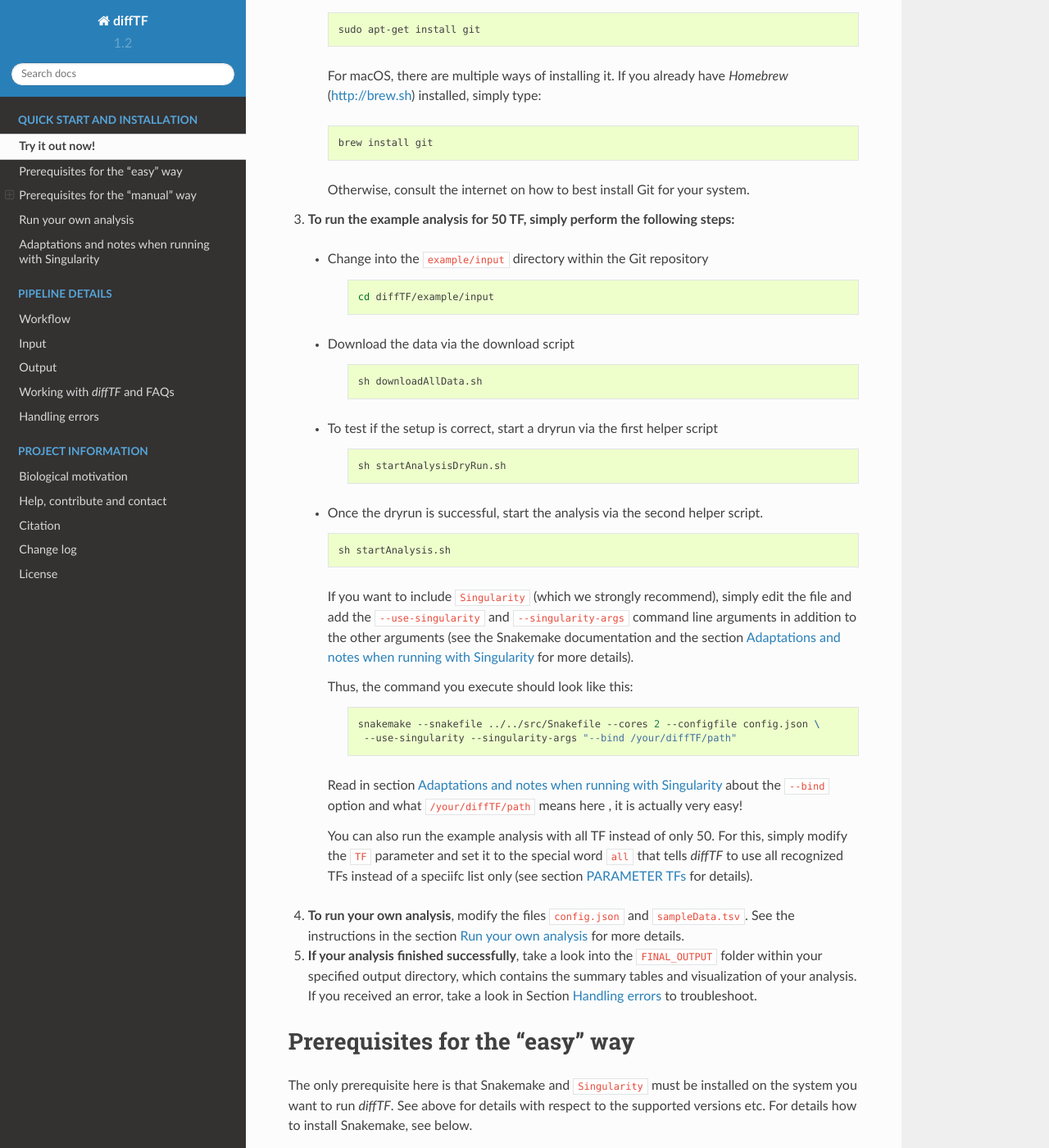
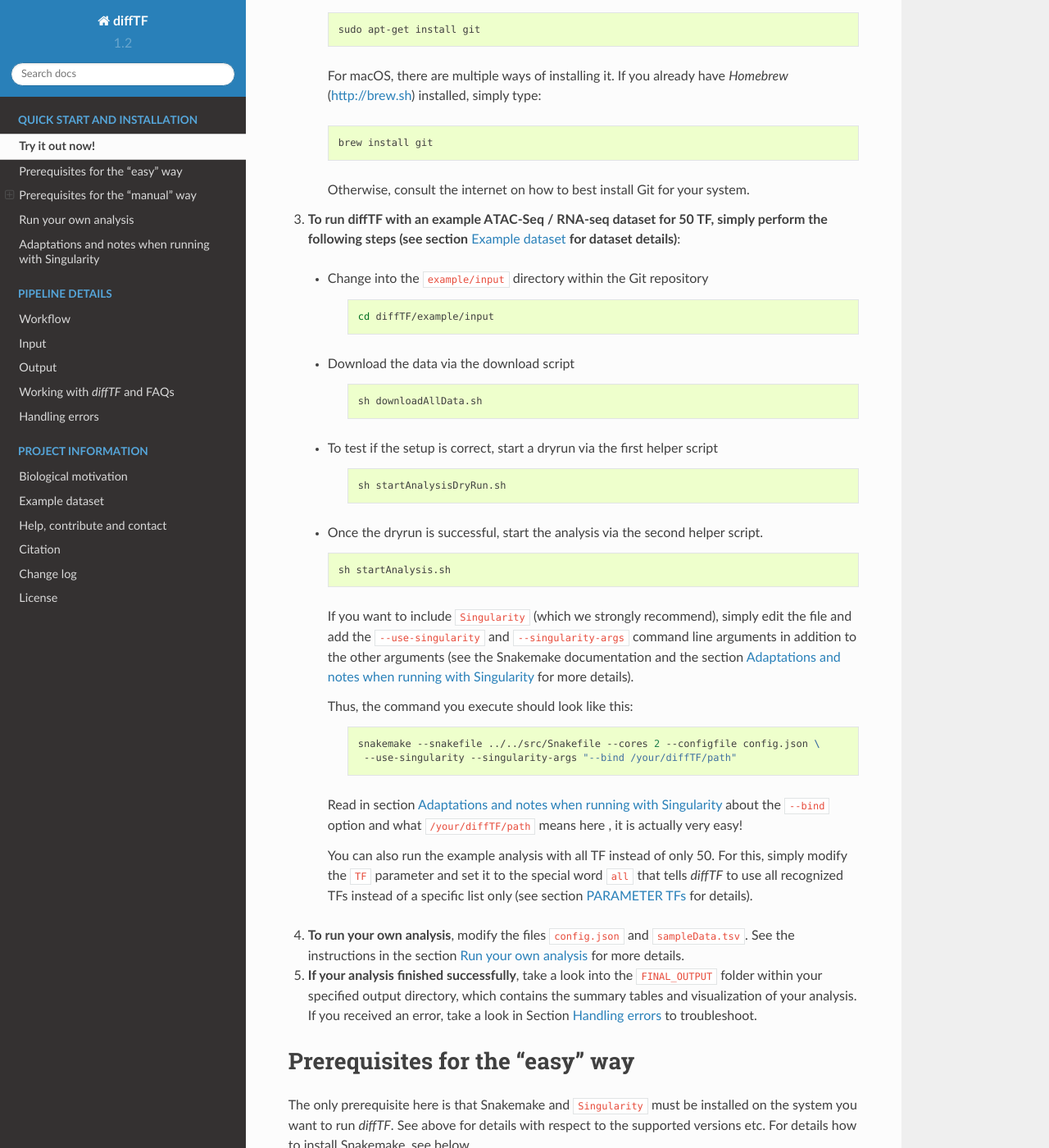
Before and after one commit to jfallmann/diffTF_Fork, a Sphinx documentation site: the page built from docs/chapter1.rst, in a window 1280 px wide and 1400 px high, scrolled down 1604 px. Shown: the whole window at 82% size. Built offline with Sphinx 7.4.7 and the Read the Docs theme 2.0.0, drawn with Linux system fonts in a browser that asks for light colours; some of the changed text lies outside the part shown.

Commit message:
Added details for the example analysis

```diff
--- a/docs/chapter1.rst
+++ b/docs/chapter1.rst
@@ -60,7 +60,7 @@ Principally, there are two ways of installing *diffTF* and the proper tools:
 
     Otherwise, consult the internet on how to best install Git for your system.
 
-3. **To run the example analysis for 50 TF, simply perform the following steps:**
+3. **To run diffTF with an example ATAC-Seq / RNA-seq dataset for 50 TF, simply perform the following steps (see section**  :ref:`exampleDataset` **for dataset details)**:
 
   * Change into the ``example/input`` directory within the Git repository
 
@@ -97,7 +97,7 @@ Principally, there are two ways of installing *diffTF* and the proper tools:
 
     Read in section :ref:`docs-singularityNotes` about the ``--bind`` option and what ``/your/diffTF/path`` means here , it is actually very easy!
 
-    You can also run the example analysis with all TF instead of only 50. For this, simply modify the ``TF`` parameter and set it to the special word ``all`` that tells *diffTF* to use all recognized TFs instead of a speciifc list only (see section :ref:`parameter_TFs` for details).
+    You can also run the example analysis with all TF instead of only 50. For this, simply modify the ``TF`` parameter and set it to the special word ``all`` that tells *diffTF* to use all recognized TFs instead of a specific list only (see section :ref:`parameter_TFs` for details).
 
 4. **To run your own analysis**, modify the files ``config.json`` and ``sampleData.tsv``. See the instructions in the section `Run your own analysis`_ for more details.
 5. **If your analysis finished successfully**, take a look into the ``FINAL_OUTPUT`` folder within your specified output directory, which contains the summary tables and visualization of your analysis. If you received an error, take a look in Section :ref:`docs-errors` to troubleshoot.
@@ -143,7 +143,7 @@ A working ``R`` installation is needed and a number of packages from either CRAN
 Run your own analysis
 ============================================================
 
-Running your own analysis is almost as easy as running the example analysis. Carefully read and follow the following steps and notes:
+Running your own analysis is almost as easy as running the example analysis (see section :ref:`exampleDataset`). Carefully read and follow the following steps and notes:
 
 1. Copy the files ``config.json`` and ``startAnalysis.sh`` to a directory of your choice.
 2. Modify the file ``config.json`` accordingly. For example, we strongly recommend running the analysis for all TF instead of just 50 as for the example analysis. For this, simply change the parameter “TFs” to “all”. See Section :ref:`configurationFile` for details about the meaning of the parameters. Do not delete or rename any parameters or sections.
```
Also changed, not shown: docs/projectInfo.rst (+21 -0 lines).
